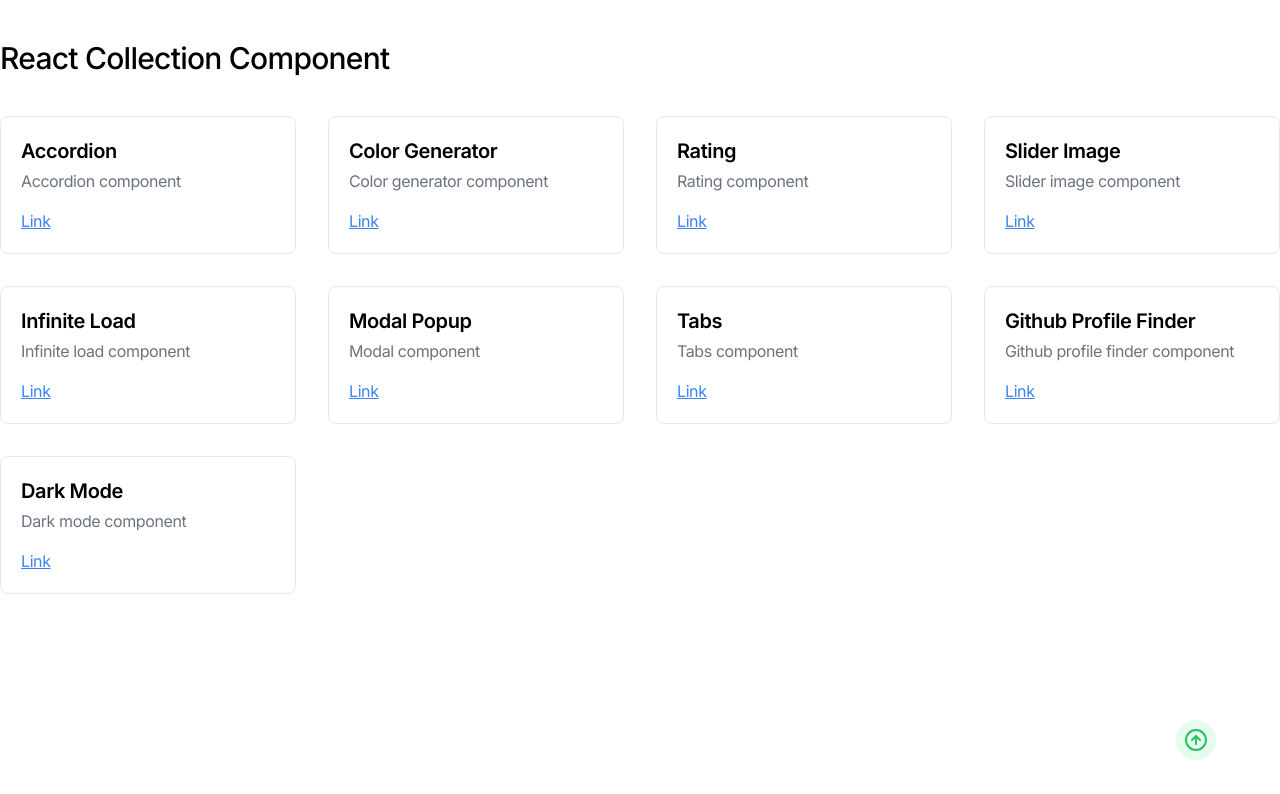
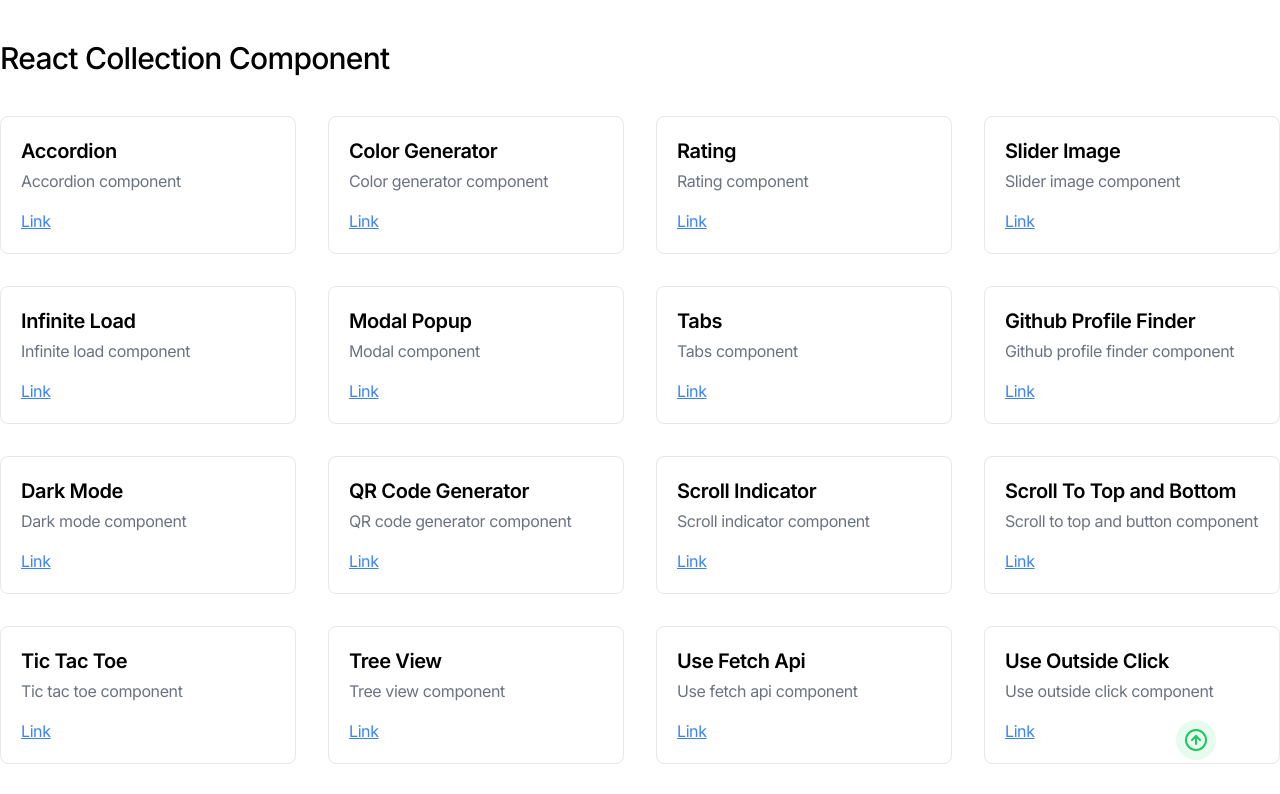
Before and after one commit to nuhptr/react-component-collection, a Next.js app: page / in a window 1280 px wide. Shown: the top 794 px of the page. Built offline with nearby package versions, Linux system fonts and the light colour scheme.

Commit message:
data: number page update page

```diff
--- a/data/number-page.ts
+++ b/data/number-page.ts
@@ -60,4 +60,52 @@ export const numberPage: INumberPage[] = [
       description: "Dark mode component",
       url: "/dark-mode",
    },
+   {
+      id: 10,
+      name: "QR Code Generator",
+      description: "QR code generator component",
+      url: "/qr-code-generate",
+   },
+   {
+      id: 11,
+      name: "Scroll Indicator",
+      description: "Scroll indicator component",
+      url: "/scroll-indicator",
+   },
+   {
+      id: 12,
+      name: "Scroll To Top and Bottom",
+      description: "Scroll to top and button component",
+      url: "/scroll-to-top-bottom",
+   },
+   {
+      id: 13,
+      name: "Tic Tac Toe",
+      description: "Tic tac toe component",
+      url: "/tic-tac-toe",
+   },
+   {
+      id: 14,
+      name: "Tree View",
+      description: "Tree view component",
+      url: "/tree-view",
+   },
+   {
+      id: 15,
+      name: "Use Fetch Api",
+      description: "Use fetch api component",
+      url: "/use-fetch-api",
+   },
+   {
+      id: 16,
+      name: "Use Outside Click",
+      description: "Use outside click component",
+      url: "/use-outside-click",
+   },
+   {
+      id: 17,
+      name: "Use Window Resize",
+      description: "Use window resize component",
+      url: "/use-window-resize",
+   },
 ]
```
